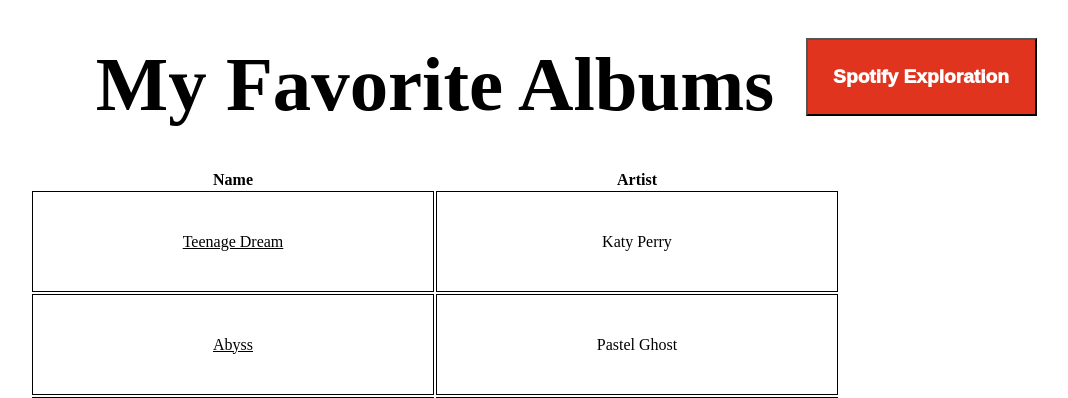
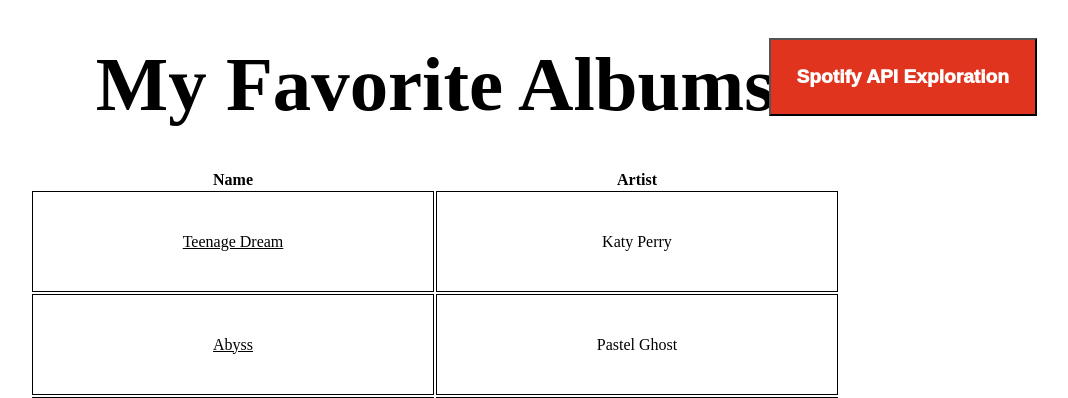
Before and after one commit to quaxlyqueen/cs2440, a PHP site: page /music/index.php in a window 1280 px wide. Shown: the top 398 px of the page, without its empty margins (205-1273 px from the left). Run offline with PHP 8.4, Linux system fonts and the light colour scheme.

Commit message:
minor button text change.

```diff
--- a/music/index.php
+++ b/music/index.php
@@ -9,7 +9,7 @@
 </head>
 
 <body>
-    <a href="explore"><button id="switcher">Spotify Exploration</button></a>
+    <a href="explore"><button id="switcher">Spotify API Exploration</button></a>
     <div id="content">
     <?php include ('core.php'); ?>
     </div>
```
